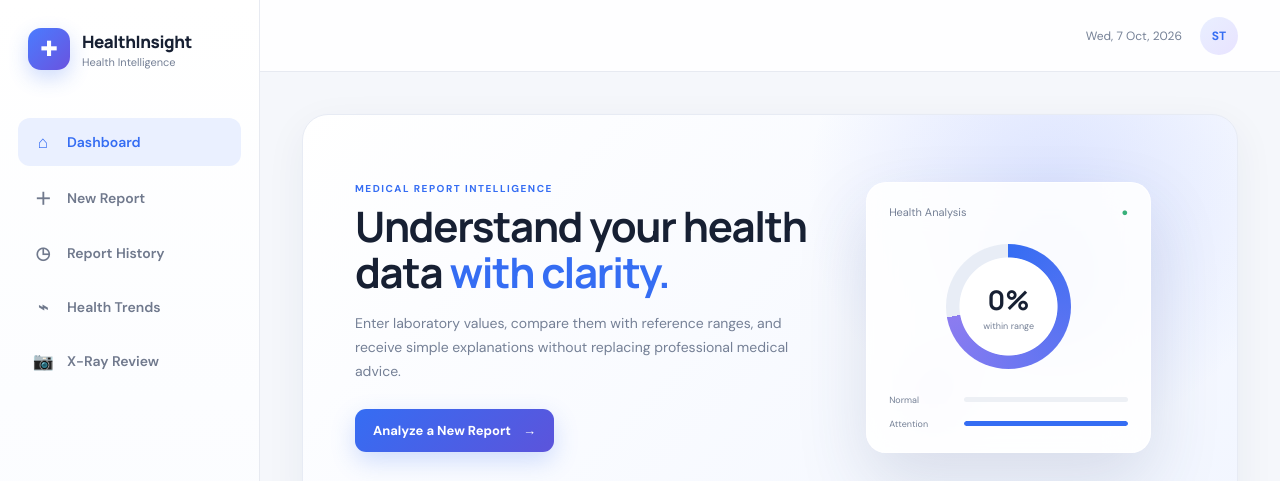
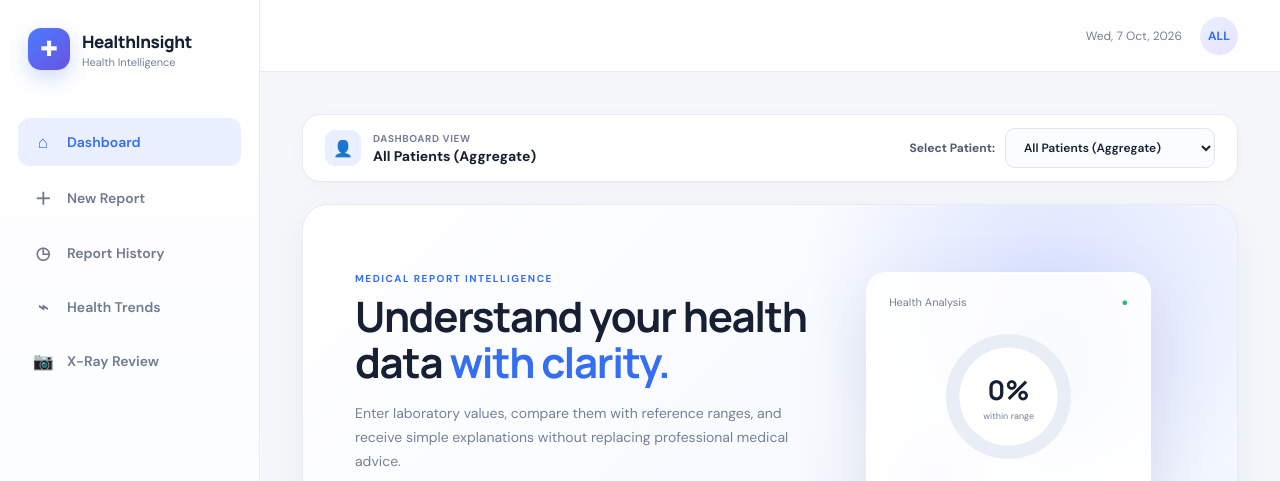
Before and after one commit to MaitriSri/HealthInsight, a website built with Vite: page frontend/index.html in a window 1280 px wide. Shown: the top 481 px of the page. Built offline with nearby package versions, Linux system fonts and the light colour scheme; files whose address does not match are found by name.

Commit message:
Add patient filter on dashboard to customize overview stats

```diff
--- a/frontend/index.html
+++ b/frontend/index.html
@@ -148,6 +148,24 @@
         class="page-section active"
         id="dashboard"
       >
+
+        <!-- DASHBOARD PATIENT SELECTION BAR -->
+        <div class="dashboard-filter-bar">
+          <div class="filter-bar-left">
+            <div class="filter-bar-icon">👤</div>
+            <div>
+              <span class="filter-bar-label">Dashboard View</span>
+              <strong id="dashboardActivePatientName">All Patients (Aggregate)</strong>
+            </div>
+          </div>
+
+          <div class="filter-bar-right">
+            <label for="dashboardPatientSelect">Select Patient:</label>
+            <select id="dashboardPatientSelect" class="patient-select-control">
+              <option value="all">All Patients (Aggregate)</option>
+            </select>
+          </div>
+        </div>
 
         <div class="hero">
 
--- a/frontend/src/main.js
+++ b/frontend/src/main.js
@@ -273,6 +273,33 @@ function updatePatientDropdowns() {
       trendPatient.value = "all";
     }
   }
+
+  // 3. Dashboard Patient Selector
+  const dashboardPatientSelect = $("#dashboardPatientSelect");
+  if (dashboardPatientSelect) {
+    const currentDashVal = dashboardPatientSelect.value || "all";
+    dashboardPatientSelect.innerHTML = `
+      <option value="all">All Patients (Aggregate)</option>
+      ${storedPatients
+        .map(
+          (p) => `
+            <option value="${p.id}">
+              ${escapeHtml(p.name)} (${p.age ? p.age + " yrs, " : ""}${p.gender || "Unspecified"})
+            </option>
+          `
+        )
+        .join("")}
+    `;
+    if (
+      currentDashVal &&
+      (currentDashVal === "all" ||
+        storedPatients.some((p) => String(p.id) === String(currentDashVal)))
+    ) {
+      dashboardPatientSelect.value = currentDashVal;
+    } else {
+      dashboardPatientSelect.value = "all";
+    }
+  }
 }
 
 async function loadReportsFromBackend() {
@@ -369,6 +396,11 @@ function navigateTo(sectionId) {
     behavior: "smooth",
   });
 
+  if (sectionId === "dashboard") {
+    updatePatientDropdowns();
+    updateDashboard();
+  }
+
   if (sectionId === "new-report") {
     updatePatientDropdowns();
   }
@@ -392,6 +424,10 @@ function setupButtons() {
   $("#startReportButton")?.addEventListener("click", () => {
     clearReportForm();
     navigateTo("new-report");
+  });
+
+  $("#dashboardPatientSelect")?.addEventListener("change", () => {
+    updateDashboard();
   });
 
   $("#patientSelect")?.addEventListener("change", onPatientSelectChange);
@@ -1084,8 +1120,42 @@ async function deleteReport(id) {
 ========================================================= */
 
 function updateDashboard() {
-  const totalReports = reports.length;
-  const allTests = reports.flatMap((report) => report.tests || []);
+  const selectedPatient = $("#dashboardPatientSelect")?.value || "all";
+
+  // Filter reports according to selected patient
+  const filteredReports = reports.filter((rep) => {
+    if (selectedPatient === "all") return true;
+    return String(rep.patient?.id) === String(selectedPatient);
+  });
+
+  // Update active patient name label
+  const nameEl = $("#dashboardActivePatientName");
+  if (nameEl) {
+    if (selectedPatient === "all") {
+      nameEl.textContent = "All Patients (Aggregate)";
+    } else {
+      const found = storedPatients.find((p) => String(p.id) === String(selectedPatient));
+      if (found) {
+        nameEl.textContent = `${found.name} (${found.age ? found.age + " yrs, " : ""}${found.gender || "Unspecified"})`;
+      } else {
+        nameEl.textContent = "Selected Patient";
+      }
+    }
+  }
+
+  // Update avatar in topbar
+  const avatarEl = $(".avatar");
+  if (avatarEl) {
+    if (selectedPatient === "all") {
+      avatarEl.textContent = "ALL";
+    } else {
+      const found = storedPatients.find((p) => String(p.id) === String(selectedPatient));
+      avatarEl.textContent = found ? getInitials(found.name) : "PT";
+    }
+  }
+
+  const totalReports = filteredReports.length;
+  const allTests = filteredReports.flatMap((report) => report.tests || []);
 
   const normal = allTests.filter(
     (test) => (test.status || "").toUpperCase() === "NORMAL"
@@ -1115,6 +1185,13 @@ function updateDashboard() {
   if (normalPercentEl) normalPercentEl.textContent = `${normalPercentage}%`;
   if (normalBarEl) normalBarEl.style.width = `${normalPercentage}%`;
   if (attentionBarEl) attentionBarEl.style.width = `${100 - normalPercentage}%`;
+
+  // Dynamically update the score ring conic gradient to match the normal percentage
+  const ringEl = $(".score-ring");
+  if (ringEl) {
+    const deg = Math.round((normalPercentage / 100) * 360);
+    ringEl.style.background = `radial-gradient(circle at center, white 55%, transparent 56%), conic-gradient(var(--blue) 0deg, #8c7cf0 ${deg}deg, #e8edf6 ${deg}deg)`;
+  }
 }
 
 /* =========================================================
--- a/frontend/src/style.css
+++ b/frontend/src/style.css
@@ -583,6 +583,104 @@ h3 {
 
 }
 
+
+/* =========================================================
+   DASHBOARD PATIENT FILTER
+========================================================= */
+
+.dashboard-filter-bar {
+  background: white;
+  border: 1px solid var(--border);
+  border-radius: 18px;
+  padding: 13px 22px;
+  margin-bottom: 22px;
+  display: flex;
+  align-items: center;
+  justify-content: space-between;
+  gap: 16px;
+  box-shadow: 0 4px 20px rgba(30, 45, 78, 0.03);
+}
+
+.filter-bar-left {
+  display: flex;
+  align-items: center;
+  gap: 12px;
+}
+
+.filter-bar-icon {
+  width: 36px;
+  height: 36px;
+  border-radius: 10px;
+  background: var(--blue-soft);
+  color: var(--blue);
+  display: grid;
+  place-items: center;
+  font-size: 16px;
+}
+
+.filter-bar-label {
+  display: block;
+  font-size: 10px;
+  font-weight: 700;
+  color: var(--muted);
+  text-transform: uppercase;
+  letter-spacing: 0.6px;
+}
+
+.filter-bar-left strong {
+  display: block;
+  font-size: 14px;
+  color: var(--text);
+  margin-top: 2px;
+}
+
+.filter-bar-right {
+  display: flex;
+  align-items: center;
+  gap: 10px;
+}
+
+.filter-bar-right label {
+  font-size: 12px;
+  font-weight: 700;
+  color: #505b70;
+  white-space: nowrap;
+}
+
+.patient-select-control {
+  border: 1px solid #dfe4ed;
+  background: #fbfcfe;
+  color: var(--text);
+  padding: 10px 14px;
+  border-radius: 10px;
+  font-size: 12px;
+  font-weight: 600;
+  outline: none;
+  cursor: pointer;
+  min-width: 210px;
+  transition: 0.2s ease;
+}
+
+.patient-select-control:focus {
+  border-color: var(--blue);
+  background: white;
+  box-shadow: 0 0 0 3px rgba(53, 109, 243, 0.08);
+}
+
+@media (max-width: 700px) {
+  .dashboard-filter-bar {
+    flex-direction: column;
+    align-items: stretch;
+  }
+  .filter-bar-right {
+    flex-direction: column;
+    align-items: stretch;
+  }
+  .patient-select-control {
+    width: 100%;
+    min-width: auto;
+  }
+}
 
 /* =========================================================
    HERO
```
Also changed, not shown: 1 other file.
